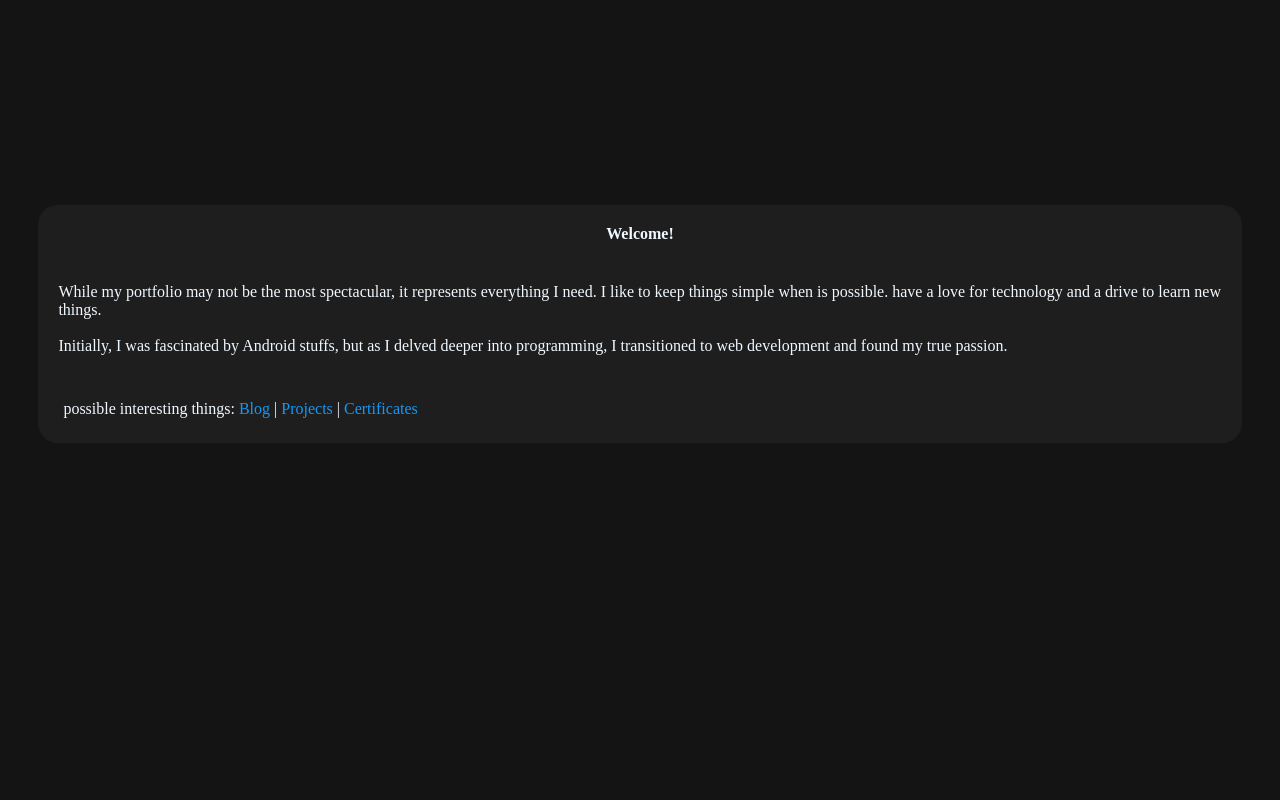
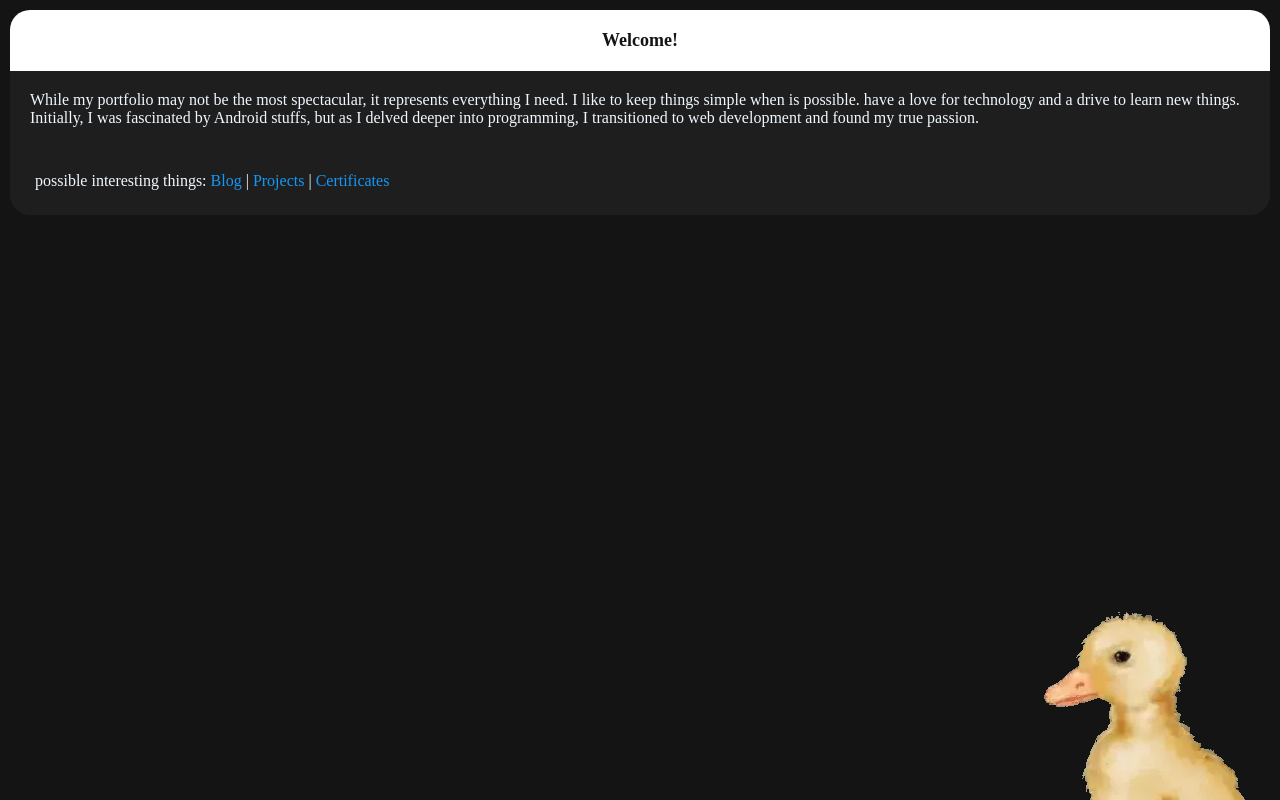
Before and after one commit to DFNValentin/DFNVALENTIN, a plain HTML site: page index.html in a window 1280 px wide. Drawn offline with Linux system fonts and the light colour scheme.

Commit message:
new look

```diff
--- a/index.html
+++ b/index.html
@@ -17,7 +17,7 @@
         <div class="cardBody" id="cardBody">
             <p>
                 While my portfolio may not be the most spectacular, it represents everything I need.
-                I like to keep things simple when is possible. have a love for technology and a drive to learn new things.<br> <br>
+                I like to keep things simple when is possible. have a love for technology and a drive to learn new things.
                 Initially, I was fascinated by Android stuffs, but as I delved deeper into programming,
                 I transitioned to web development and found my true passion.
             </p>
@@ -29,5 +29,8 @@
         </div>
 
     </div>
+    <footer>
+        <img class="duckimg" src="./duck.webp" alt="duck gif">
+    </footer>
 </body>
 </html>
--- a/styles.css
+++ b/styles.css
@@ -11,17 +11,23 @@ body{
     margin: 10px;
     color: aliceblue;
     background-color: #1e1e1e;
-    margin: 16% 3% ;
     border-radius: 20px;
+
 }
 
 .cardHeader{
     text-align: center;
     padding: 20px;
+    background-color: white;
+    color: #141414;
+    border-top-left-radius: 20px;
+    border-top-right-radius: 20px;
+    font-size: large;
 }
 
 .cardBody{
     padding: 20px;
+    font-size: medium;
 }
 
 .cardFooter{
@@ -34,3 +40,9 @@ a{
     color: #1598f4;
     text-decoration: none;
 }
+
+.duckimg{
+    position: fixed;
+    right: 0;
+    bottom: 0;
+}
```
Also changed, not shown: duck.webp (added).
